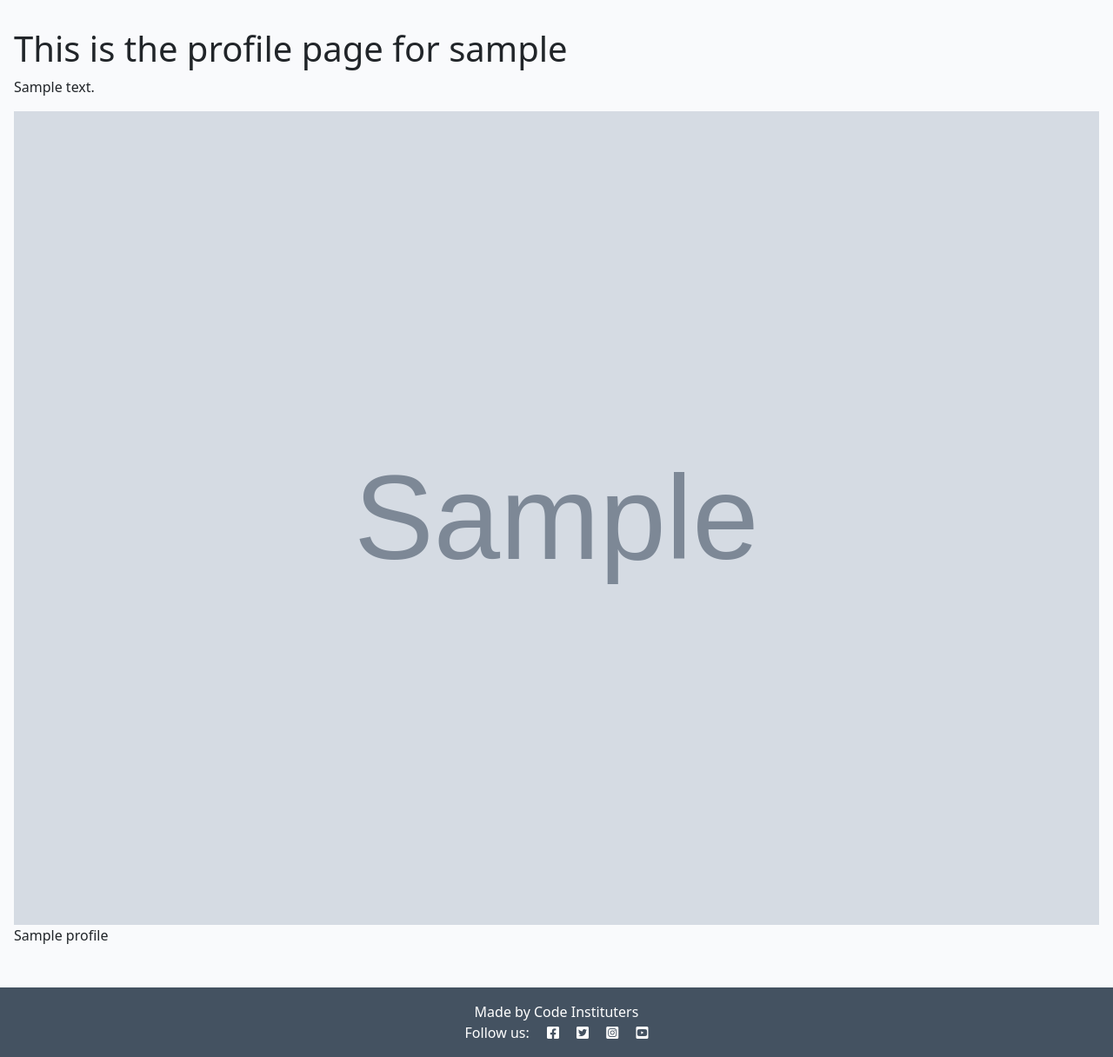
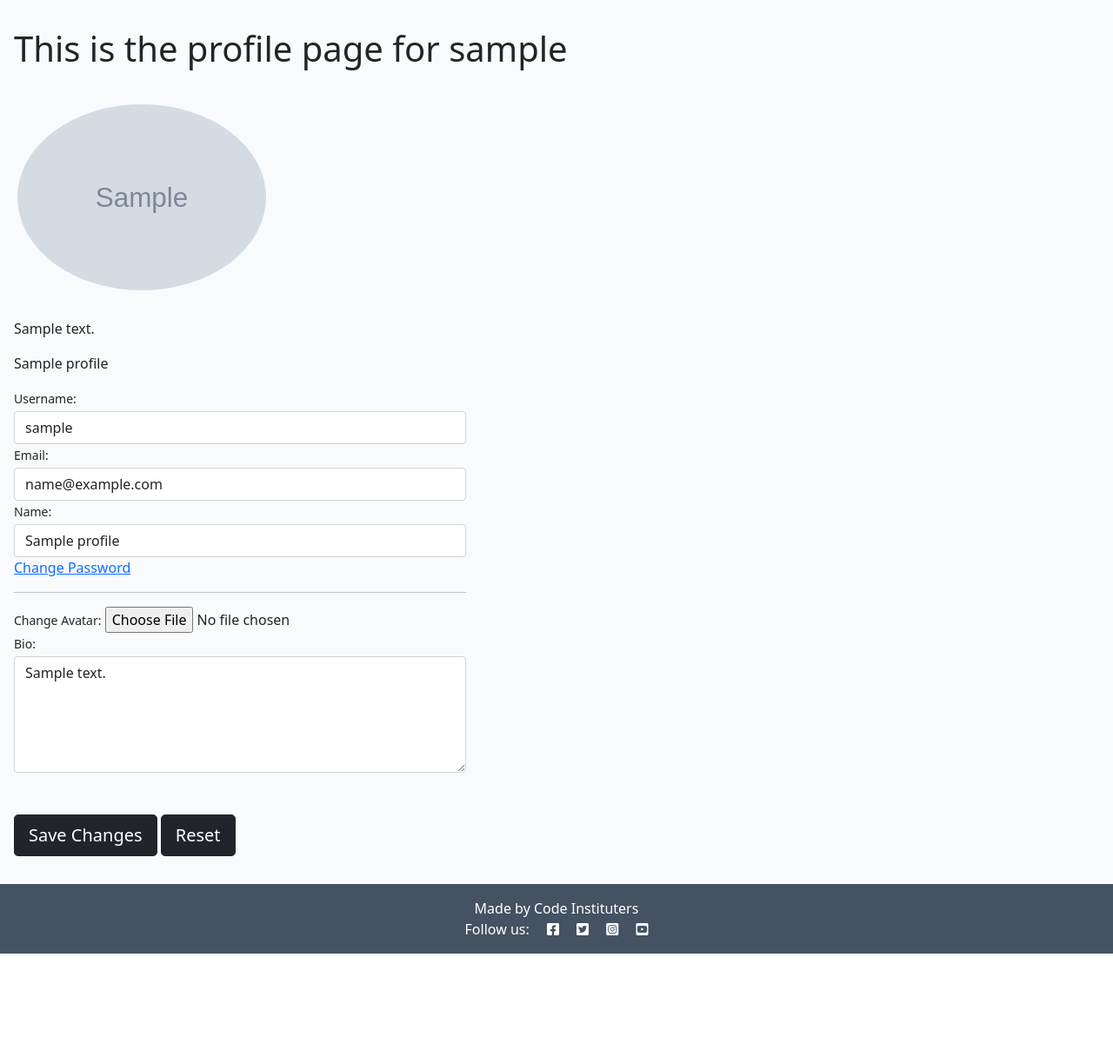
Before and after one commit to christine-gk416/django-blog, a Django app: page /profile/ in a window 1280 px wide. Shown: the part 60-1276 px from the top of the page at 87% size. After the commit the page ends 1157 px from the top, so only its background shows below. Run offline with Django 3.2, Linux system fonts and the light colour scheme; a user stored in the database is signed in; tables that the repository leaves empty hold one stand-in row (values such as "Sample post"); grey boxes marked "Sample" are stand-in pictures.

Commit message:
Add profile form and password reset

```diff
--- a/blog/forms.py
+++ b/blog/forms.py
@@ -1,8 +1,34 @@
 from django import forms
-from .models import Comment
+from django.contrib.auth.models import User
+
+from .models import Comment, Profile
 
 
 class CommentForm(forms.ModelForm):
     class Meta:
         model = Comment
         fields = ('body',)
+
+
+class UpdateUserForm(forms.ModelForm):
+    username = forms.CharField(max_length=100,
+                               required=True,
+                               widget=forms.TextInput(attrs={'class': 'form-control'}))
+    email = forms.EmailField(required=True,
+                             widget=forms.TextInput(attrs={'class': 'form-control'}))
+
+    class Meta:
+        model = User
+        fields = ['username', 'email']
+
+
+class UpdateProfileForm(forms.ModelForm):
+    avatar = forms.ImageField(widget=forms.FileInput(attrs={'class': 'form-control-file'}))
+    name = forms.CharField(max_length=100,
+                               required=True,
+                               widget=forms.TextInput(attrs={'class': 'form-control'}))
+    bio = forms.CharField(widget=forms.Textarea(attrs={'class': 'form-control', 'rows': 5}))
+
+    class Meta:
+        model = Profile
+        fields = ['avatar', 'bio', 'name']
--- a/blog/models.py
+++ b/blog/models.py
@@ -1,5 +1,7 @@
 from django.db import models
 from django.contrib.auth.models import User
+from PIL import Image
+
 from cloudinary.models import CloudinaryField
 
 
@@ -58,8 +60,19 @@ class Profile(models.Model):
     user = models.OneToOneField(User, on_delete=models.CASCADE)
     name = models.CharField(max_length=100, default='Test')
     bio = models.TextField()
-    avatar = models.ImageField(default='default.jpg', upload_to='profile_images')
+    avatar = models.ImageField(default='media/default.jpg', upload_to='profile_images')
 
 
     def __str__(self):
         return self.user.username
+
+
+    # def save(self, *args, **kwargs):
+    #     super().save()
+
+    #     img = Image.open(self.avatar.path)
+
+    #     if img.height > 100 or img.width > 100:
+    #         new_img = (100, 100)
+    #         img.thumbnail(new_img)
+    #         img.save(self.avatar.path)
--- a/blog/urls.py
+++ b/blog/urls.py
@@ -3,11 +3,12 @@ from django.conf import settings
 from django.conf.urls.static import static
 
 from . import views
-from .views import profile
+from .views import profile, ChangePasswordView
 
 urlpatterns = [
     path('', views.PostList.as_view(), name='home'),
     path('profile/', profile, name='users-profile'),
+    path('password-change/', ChangePasswordView.as_view(), name='password_change'),
     path('<slug:slug>/', views.PostDetail.as_view(), name='post_detail'),
     path('like/<slug:slug>/', views.PostLike.as_view(), name='post_like'),
     path('dislike/<slug:slug>/', views.PostDisike.as_view(), name='post_dislike'),
--- a/blog/views.py
+++ b/blog/views.py
@@ -1,11 +1,15 @@
-from django.shortcuts import render, get_object_or_404, reverse
+from django.shortcuts import render, get_object_or_404, reverse, redirect
 from django.views import generic, View
 from django.http import HttpResponseRedirect
 from django.views.generic.edit import FormView
+from django.contrib import messages
 from django.contrib.auth.decorators import login_required
+from django.urls import reverse_lazy
+from django.contrib.auth.views import PasswordChangeView
+from django.contrib.messages.views import SuccessMessageMixin
 
 from .models import Post, Profile
-from .forms import CommentForm
+from .forms import CommentForm, UpdateUserForm, UpdateProfileForm
 
 
 class PostList(generic.ListView):
@@ -111,7 +115,31 @@ class PostDisike(View):
 def profile(request):
 
     user_profile = get_object_or_404(Profile, user=request.user)
+
+    if request.method == 'POST':
+        user_form = UpdateUserForm(request.POST, instance=request.user)
+        profile_form = UpdateProfileForm(request.POST, request.FILES, instance=request.user.profile)
+
+        if user_form.is_valid() and profile_form.is_valid():
+            user_form.save()
+            profile_form.save()
+            messages.success(request, 'Your profile is updated successfully')
+            return redirect(to='users-profile')
+    else:
+        user_form = UpdateUserForm(instance=request.user)
+        profile_form = UpdateProfileForm(instance=request.user.profile)
+
+
     context = {
-        'user_profile': user_profile
+        'user_profile': user_profile,
+        'user_form': user_form,
+        'profile_form': profile_form
     }
+
     return render(request, 'profile.html', context)
+
+
+class ChangePasswordView(SuccessMessageMixin, PasswordChangeView):
+    template_name = 'change_password.html'
+    success_message = "Successfully Changed Your Password"
+    success_url = reverse_lazy('users-home')
--- a/codestar/settings.py
+++ b/codestar/settings.py
@@ -167,6 +167,7 @@ STATIC_ROOT = os.path.join(BASE_DIR, 'staticfiles')
 
 MEDIA_ROOT = os.path.join(BASE_DIR, 'media')
 MEDIA_URL = '/media/'
+
 DEFAULT_FILE_STORAGE = 'cloudinary_storage.storage.MediaCloudinaryStorage'
 
 # Default primary key field type
--- a/static/css/style.css
+++ b/static/css/style.css
@@ -140,6 +140,11 @@ body {
     background: transparent;
 }
 
+.account-img {
+    height: auto;
+    width: 25%;
+}
+
 /* .btn-like:hover,
 .btn-like:active {
     color: #E84610;
--- a/templates/profile.html
+++ b/templates/profile.html
@@ -6,9 +6,56 @@
 
         <h1>This is the profile page for {{user.username}}</h1>
 
-        <p>{{user_profile.bio}}</p>
-        <img src="{{user_profile.avatar}}" alt="Test">
-        <p>{{user_profile.name}}</p>
+        <div class="row my-3 p-3">
+            <img class="rounded-circle account-img" src="{{ user.profile.avatar.url }} " style="cursor: pointer;"/>
+        </div>
+
+        <p>{{user.profile.bio}}</p>
+
+
+        <p>{{user.profile.name}}</p>
+
+
+        {% if user_form.errors %}
+            <div class="alert alert-danger alert-dismissible" role="alert">
+                <div id="form_errors">
+                    {% for key, value in user_form.errors.items %}
+                        <strong>{{ value }}</strong>
+                    {% endfor %}
+                </div>
+                <button type="button" class="close" data-dismiss="alert" aria-label="Close">
+                    <span aria-hidden="true">&times;</span>
+                </button>
+            </div>
+        {% endif %}
+        <div class="form-content">
+            <form method="post" enctype="multipart/form-data">
+                {% csrf_token %}
+                <div class="form-row">
+                    <div class="col-md-5">
+                        <div class="form-group">
+                            <label class="small mb-1">Username:</label>
+                                {{ user_form.username }}
+                            <label class="small mb-1">Email:</label>
+                                {{ user_form.email }}
+                            <label class="small mb-1">Name:</label>
+                                {{profile_form.name}}
+                        </div>
+                        <div class="form-group">
+                            <a href="{% url 'password_change' %}">Change Password</a>
+                            <hr>
+                            <label class="small mb-1">Change Avatar:</label>
+                            {{ profile_form.avatar }}
+                        </div>
+                        <label class="small mb-1">Bio:</label> {{ profile_form.bio }}
+                    </div>
+                </div>
+                <br><br>
+                <button type="submit" class="btn btn-dark btn-lg">Save Changes</button>
+                <button type="reset" class="btn btn-dark btn-lg">Reset</button>
+            </form>
+        </div>
+
 
 
     </div>
```
Also changed, not shown: templates/change_password.html (added, +75 -0 lines), blog/migrations/0005_alter_profile_avatar.py (added).
